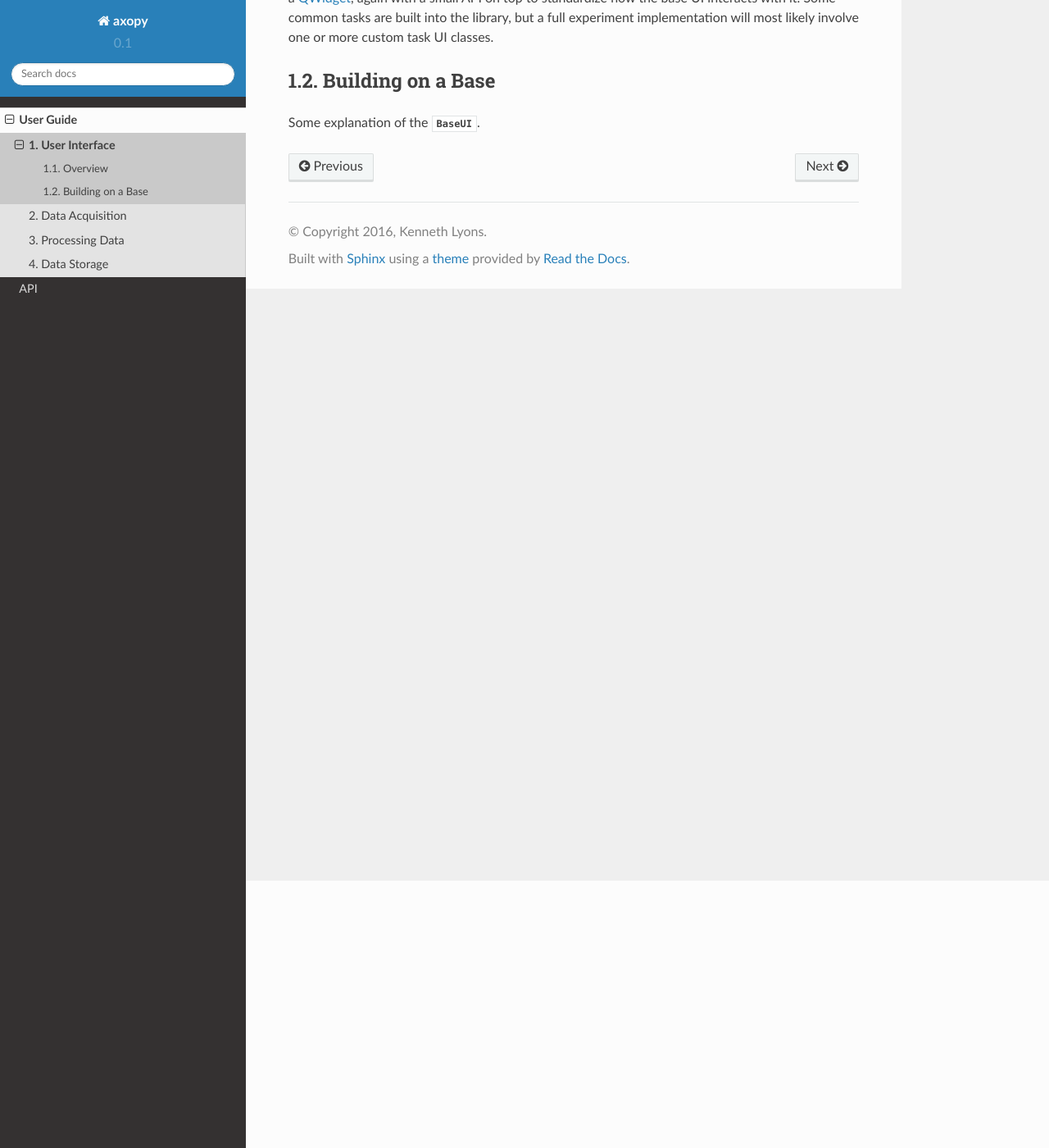
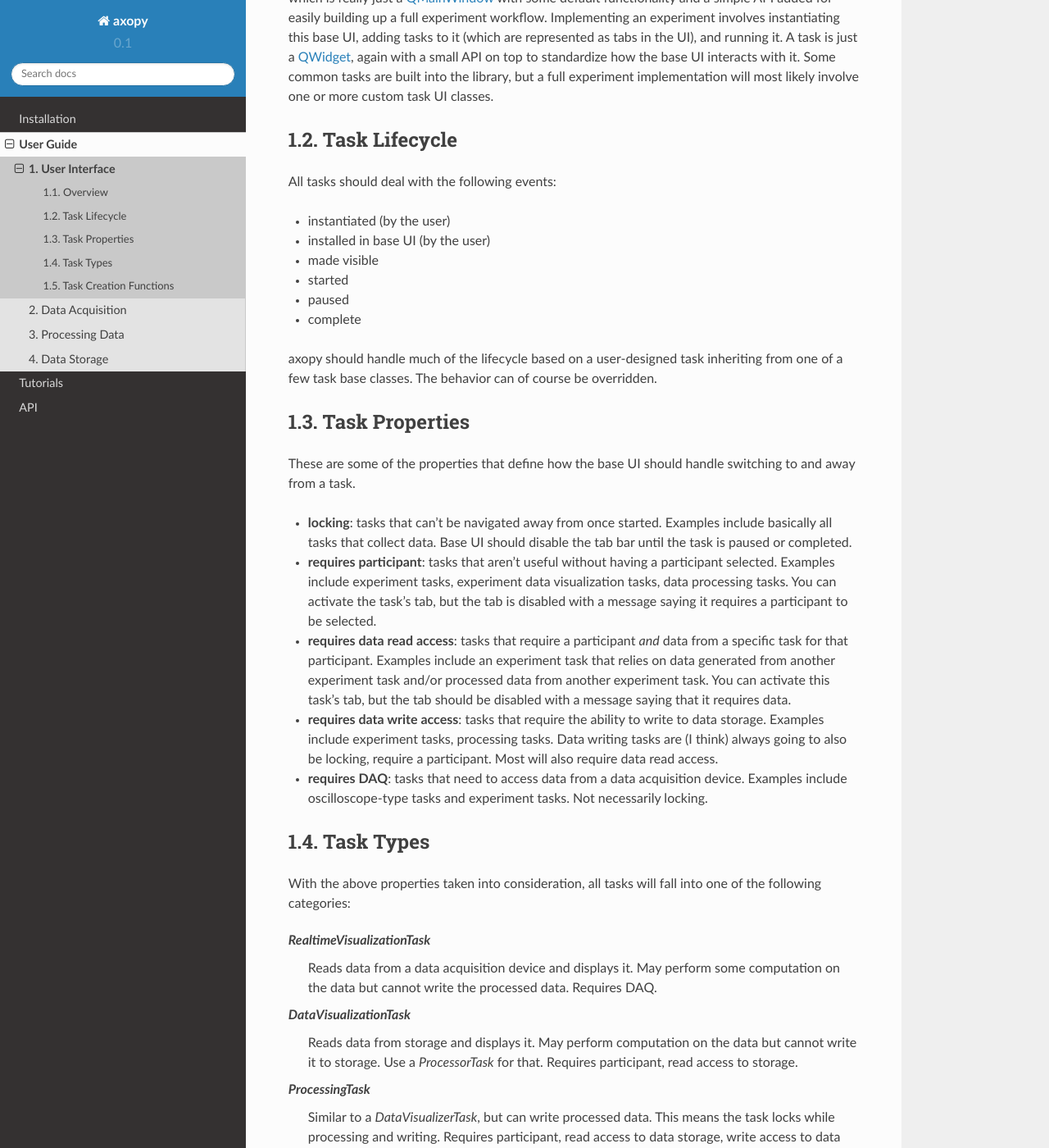
Before and after one commit to axopy/axopy, a Sphinx documentation site: the page built from doc/source/user_guide/application.rst, in a window 1280 px wide and 1400 px high, scrolled down 326 px. Shown: the whole window at 82% size. Built offline with Sphinx 7.4.7 and the Read the Docs theme 2.0.0, drawn with Linux system fonts in a browser that asks for light colours; some of the changed text lies outside the part shown.

Commit message:
Lots of doc work. Finally carving out some ideas for application API.

```diff
--- a/doc/source/api/features.rst
+++ b/doc/source/api/features.rst
@@ -3,9 +3,4 @@ features
 ========
 
 .. automodule:: axopy.features
-
-time
-----
-
-.. automodule:: axopy.features.time
    :members:
--- a/doc/source/api/tasks.rst
+++ b/doc/source/api/tasks.rst
@@ -3,9 +3,4 @@ tasks
 =====
 
 .. automodule:: axopy.tasks
-
-oscilloscope
-------------
-
-.. automodule:: axopy.tasks.oscilloscope
    :members:
--- a/doc/source/index.rst
+++ b/doc/source/index.rst
@@ -42,8 +42,9 @@ Some terminology is defined here to make the rest of the documentation clear.
 
 
 .. toctree::
-   :maxdepth: 1
-   :hidden:
+   :maxdepth: 2
 
+   installation
    user_guide
+   tutorials
    api
--- a/doc/source/user_guide/application.rst
+++ b/doc/source/user_guide/application.rst
@@ -5,6 +5,10 @@ User Interface
 ==============
 
 .. currentmodule:: axopy.application
+
+This is currently a sort of design document describing some musings on the
+design of the "application" portion of axopy.
+
 
 Overview
 --------
@@ -19,10 +23,111 @@ the base UI interacts with it. Some common tasks are built into the library,
 but a full experiment implementation will most likely involve one or more
 custom task UI classes.
 
-Building on a Base
-------------------
 
-Some explanation of the :class:`BaseUI`.
+Task Lifecycle
+--------------
+
+All tasks should deal with the following events:
+
+- instantiated (by the user)
+- installed in base UI (by the user)
+- made visible
+- started
+- paused
+- complete
+
+axopy should handle much of the lifecycle based on a user-designed task
+inheriting from one of a few task base classes. The behavior can of course be
+overridden.
+
+
+Task Properties
+---------------
+
+These are some of the properties that define how the base UI should handle
+switching to and away from a task.
+
+- **locking**: tasks that can't be navigated away from once started. Examples
+  include basically all tasks that collect data. Base UI should disable the tab
+  bar until the task is paused or completed.
+- **requires participant**: tasks that aren't useful without having
+  a participant selected. Examples include experiment tasks, experiment data
+  visualization tasks, data processing tasks. You can activate the task's tab,
+  but the tab is disabled with a message saying it requires a participant to be
+  selected.
+- **requires data read access**: tasks that require a participant *and* data
+  from a specific task for that participant. Examples include an experiment
+  task that relies on data generated from another experiment task and/or
+  processed data from another experiment task. You can activate this task's
+  tab, but the tab should be disabled with a message saying that it requires
+  data.
+- **requires data write access**: tasks that require the ability to write to
+  data storage. Examples include experiment tasks, processing tasks. Data
+  writing tasks are (I think) always going to also be locking, require
+  a participant. Most will also require data read access.
+- **requires DAQ**: tasks that need to access data from a data acquisition
+  device. Examples include oscilloscope-type tasks and experiment tasks. Not
+  necessarily locking.
+
+
+Task Types
+----------
+
+With the above properties taken into consideration, all tasks will fall into
+one of the following categories:
+
+`RealtimeVisualizationTask`
+  Reads data from a data acquisition device and displays it. May perform some
+  computation on the data but cannot write the processed data. Requires DAQ.
+`DataVisualizationTask`
+  Reads data from storage and displays it. May perform computation on the data
+  but cannot write it to storage. Use a `ProcessorTask` for that. Requires
+  participant, read access to storage.
+`ProcessingTask`
+  Similar to a `DataVisualizerTask`, but can write processed data. This means
+  the task locks while processing and writing. Requires participant, read
+  access to data storage, write access to data storage, locking.
+`ExperimentTask`
+  The most complex type of task, requiring implementation of all task
+  properties. These are tasks that might include training on data from other
+  tasks, reading data from a data acquisition device, and writing data to
+  storage. Requires participant, DAQ, read access to data storage write access
+  to data storage, locking.
+
+Interface idea: these base task classes have class attributes corresponding to
+the properties listed above, the base UI looks at these attributes to decide
+what methods to call on them, what to show if a requirement isn't met, etc.
+
+
+Task Creation Functions
+-----------------------
+
+Some experiments are probably simple enough that fully customized tasks aren't
+really necessary, but built-in tasks won't cut it either. For these cases,
+there should be some functions like ``create_processing_task`` that look
+something like:
+
+.. code:: python
+
+   def create_processing_task(name, input_task, pipeline, widget):
+       """Generates a ProcessingTask.
+
+       Parameters
+       ----------
+       name : str
+           Name of the task. Used as the location in storage for the output.
+       input_task : str
+           Name of the task for retrieving input data.
+       pipeline : Pipeline
+           Processing pipeline which accepts a trial of data from the
+           `input_task` and outputs the processed trial data.
+       widget : QWidget
+           A widget for displaying the data from each output trial.
+       """
+
+This specific example probably needs some more thought, such as handling which
+sessions/trials to process and what to display to the operator.
+
 
 .. _Qt: https://www.qt.io/
 .. _PyQt5: https://www.riverbankcomputing.com/software/pyqt/intro
```
Also changed, not shown: doc/source/api/pipeline.rst (+0 -11 lines), doc/source/api/widgets.rst (+0 -17 lines), doc/source/installation.rst (added, +57 -0 lines), doc/source/tutorials.rst (added, +10 -0 lines), 1 other file.
